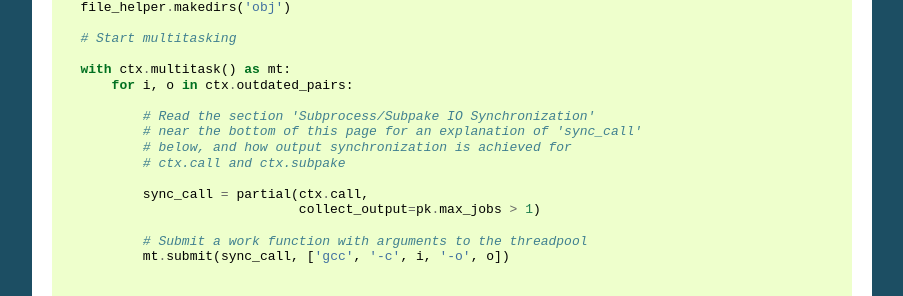
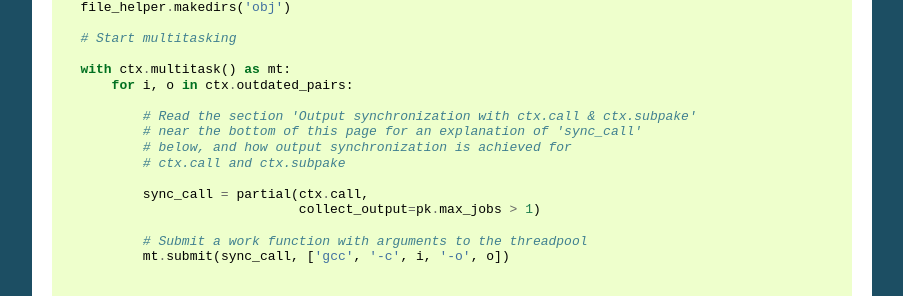
Before and after one commit to Teriks/pake, a Sphinx documentation site: the page built from docs/source/multitasking.rst, in a window 1280 px wide and 900 px high, scrolled down 546 px. Shown: the part 151-447 px from the top of the window, without its empty margins (198-1101 px from the left). Built offline with Sphinx 7.4.7, drawn with Linux system fonts in a browser that asks for light colours.

Commit message:
Amend invalid section reference in example comment

```diff
--- a/docs/source/multitasking.rst
+++ b/docs/source/multitasking.rst
@@ -46,7 +46,7 @@ Example:
        with ctx.multitask() as mt:
            for i, o in ctx.outdated_pairs:
 
-               # Read the section 'Subprocess/Subpake IO Synchronization'
+               # Read the section 'Output synchronization with ctx.call & ctx.subpake'
                # near the bottom of this page for an explanation of 'sync_call'
                # below, and how output synchronization is achieved for
                # ctx.call and ctx.subpake
```
